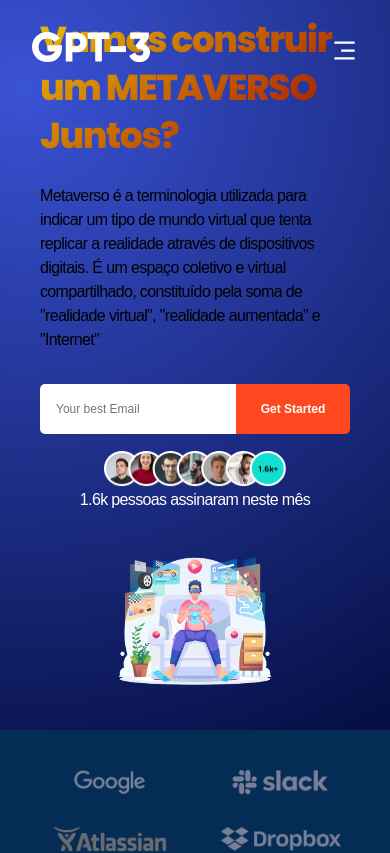
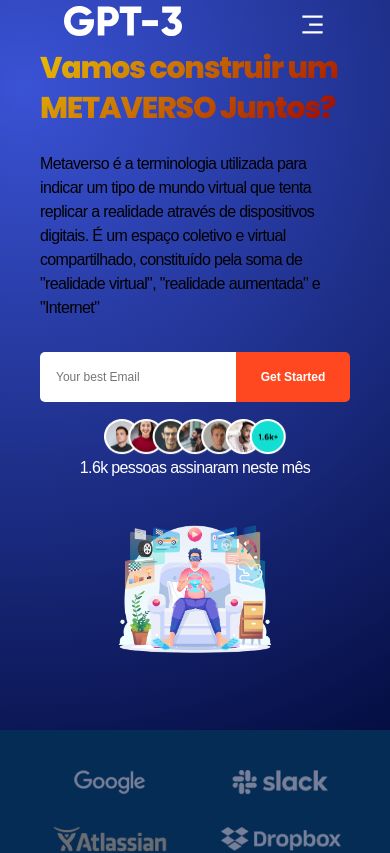
Before and after one commit to Dikendev/landing-page-meta-React, a React (Create React App) app in the folder landing-page-modern/: page / in a window 390 px wide. Shown: the top 853 px of the page. Built offline with nearby package versions, Linux system fonts and the light colour scheme.

Commit message:
fixed navbar, header, possibility css mobile responsive

```diff
--- a/landing-page-modern/src/components/navbar/navbar.css
+++ b/landing-page-modern/src/components/navbar/navbar.css
@@ -131,16 +131,10 @@
 }
 
 @media screen and (max-width: 700px) {
-  .meta__navbar {
-    padding: 2rem 3rem;
-  }
+
 }
 
 @media screen and (max-width: 550px) {
-  .meta__navbar {
-    padding: 2rem;
-  }
-
   .meta__navbar-sign {
     display: none;
   }
--- a/landing-page-modern/src/containers/header/header.css
+++ b/landing-page-modern/src/containers/header/header.css
@@ -1,6 +1,5 @@
 .meta__header {
   display: flex;
-
 }
 
 .meta__header-content{
@@ -147,8 +146,8 @@
 
 @media screen and (max-width: 490px) {
   .meta__header h1 {
-    font-size: 36px;
-    line-height:48px
+    font-size: 30px;
+    line-height:40px
   }
   .meta__header P {
     font-size: 16px;
--- a/landing-page-modern/src/containers/possibility/possibility.css
+++ b/landing-page-modern/src/containers/possibility/possibility.css
@@ -24,7 +24,6 @@
   height: 55%;
   border-radius: 11rem;
 }
-
 
 .meta__possibility-content {
   flex: 0.43;
--- a/landing-page-modern/src/index.css
+++ b/landing-page-modern/src/index.css
@@ -84,12 +84,12 @@ a {
   }
 
   .section__padding {
-    padding: 1rem;
+    padding: 4rem;
   }
 }
 
 @media screen and (max-width: 550px) {
   .section__padding{
-    padding: 1rem 2.5rem;
+    padding: 3rem 2.5rem;
   }
 }
```
